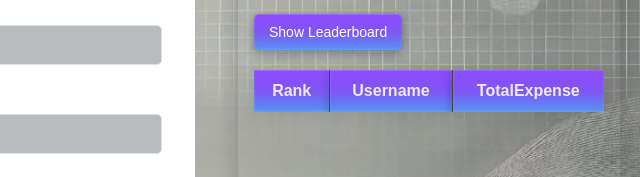
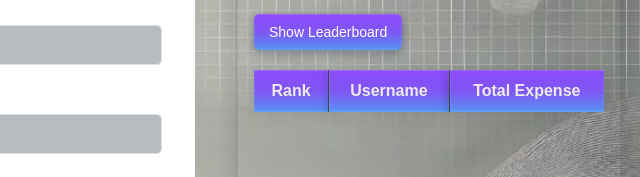
Before and after one commit to Nethravathibs123/Expense-Tracker-Node.js-Project-Deploying-to-AWS-with-CICD-pipelines-, a website: page public/expense.html in a window 1280 px wide. Shown: the part 122-299 px from the top of the page, 640-1280 px from the left. Drawn offline with nearby package versions, Linux system fonts and the light colour scheme.

Commit message:
deployment

```diff
--- a/public/expense.html
+++ b/public/expense.html
@@ -51,7 +51,7 @@
                     <tr class="leaderboard-1">
                         <th>Rank </th>
                         <th>Username</th>
-                        <th>TotalExpense</th>
+                        <th>Total Expense</th>
                     </tr>
                 </thead>
                 <tbody id="leaderboard-list"></tbody>
```
